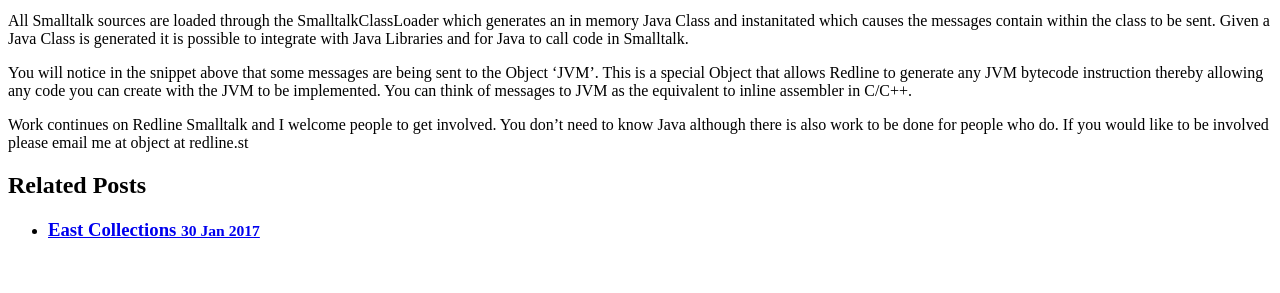
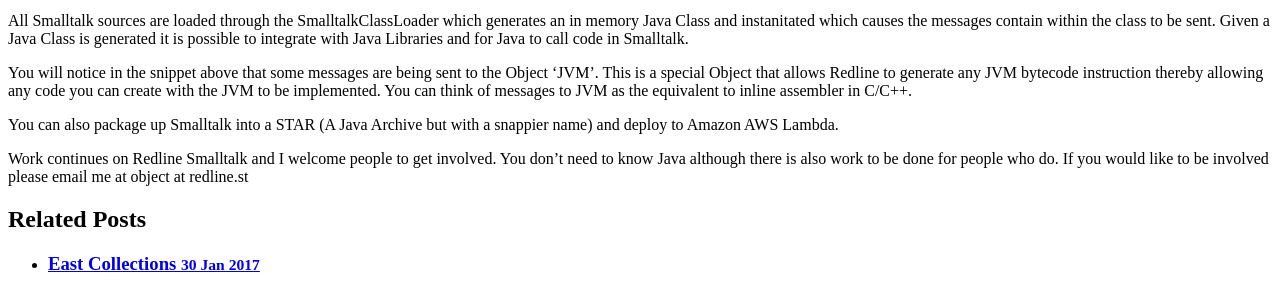
Before and after one commit to jamesladd/jamesladdcode, a Jekyll site: the page built from _posts/2017-02-01-redline-smalltalk.md, in a window 1280 px wide, cut to the strip 983-1276 px from the top of the page. Built offline with Jekyll 4.4.1, drawn with Linux system fonts in a browser that asks for light colours; before the commit the page ends 1242 px from its top, so only the background shows below that.

Commit message:
Minor tweak.

```diff
--- a/_posts/2017-02-01-redline-smalltalk.md
+++ b/_posts/2017-02-01-redline-smalltalk.md
@@ -23,5 +23,7 @@ All Smalltalk sources are loaded through the SmalltalkClassLoader which generate
 
 You will notice in the snippet above that some messages are being sent to the Object 'JVM'. This is a special Object that allows Redline to generate any JVM bytecode instruction thereby allowing any code you can create with the JVM to be implemented. You can think of messages to JVM as the equivalent to inline assembler in C/C++.
 
+You can also package up Smalltalk into a STAR (A Java Archive but with a snappier name) and deploy to Amazon AWS Lambda.
+
 Work continues on Redline Smalltalk and I welcome people to get involved. You don't need to know Java although there is also work to be done for people who do.
 If you would like to be involved please email me at object at redline.st
```
